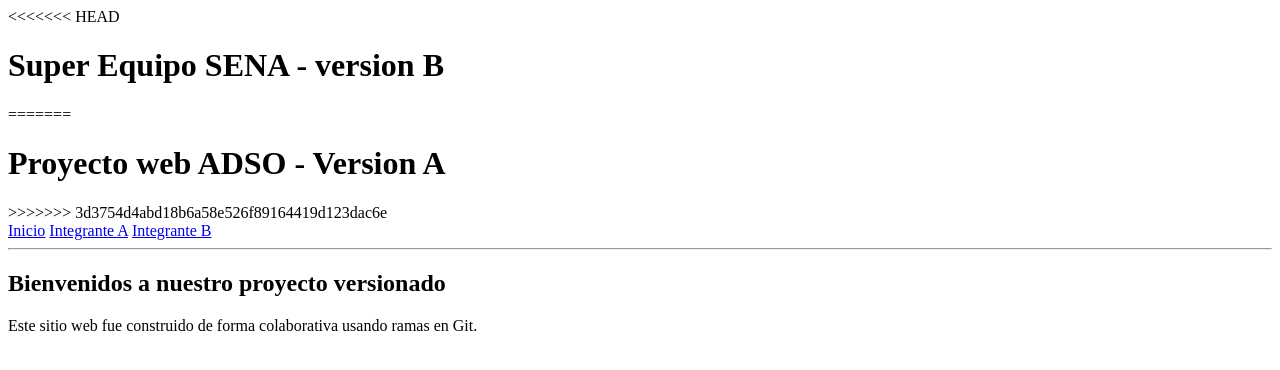
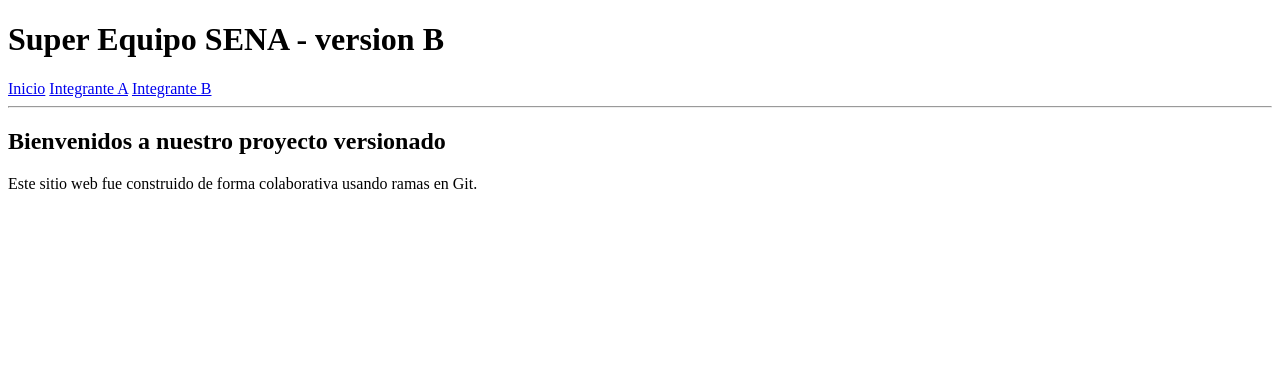
Before and after one commit to carollizeth109-ship-it/proyecto-equipo-adso, a plain HTML site: page index.html in a window 1280 px wide. Drawn offline with Linux system fonts and the light colour scheme.

Commit message:
Resuelve conflicto - Version B

```diff
--- a/index.html
+++ b/index.html
@@ -7,11 +7,9 @@
 </head>
 <body>
     <header>
-<<<<<<< HEAD
+
         <h1>Super Equipo SENA - version B</h1>
-=======
-        <h1>Proyecto web ADSO - Version A</h1>
->>>>>>> 3d3754d4abd18b6a58e526f89164419d123dac6e
+
         <nav>
             <a href="index.html">Inicio</a>
             <a href="perfil-a.html">Integrante A</a>
```
